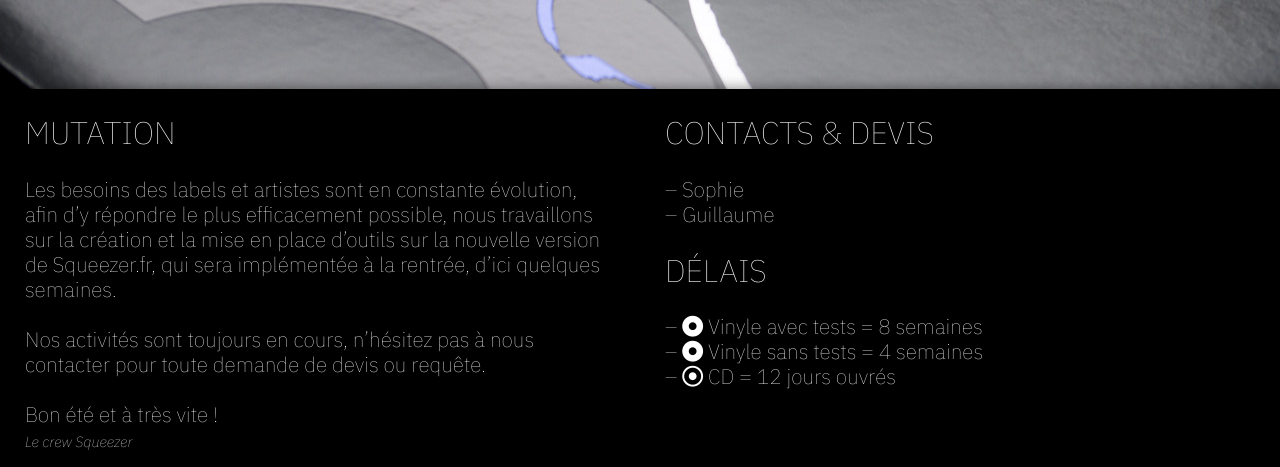
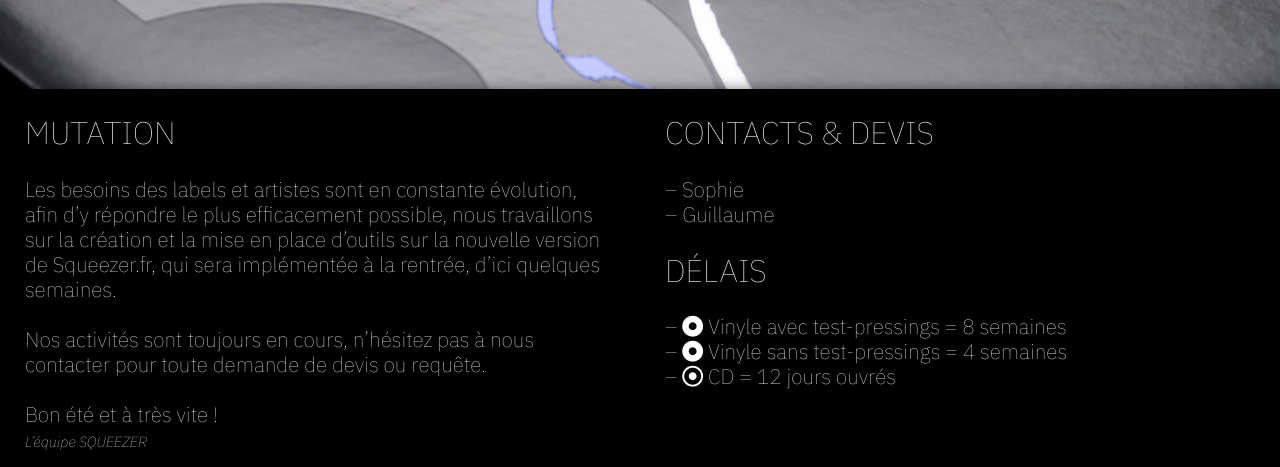
Before and after one commit to Kairos-Club/Squeezer, a plain HTML site: page index.html in a window 1280 px wide. Shown: the part 231-698 px from the top of the page. Drawn offline with Linux system fonts and the light colour scheme.

Commit message:
Update 👀

```diff
--- a/index.html
+++ b/index.html
@@ -67,7 +67,7 @@ You will find that we listen closely to our clients' needs and offer high qualit
 
                 <p>
                     Bon été et à très vite !<br>
-                    <em><small>Le crew Squeezer</small></em>
+                    <em><small>L’équipe SQUEEZER</small></em>
                 </p>
 
             </div>
@@ -85,8 +85,8 @@ You will find that we listen closely to our clients' needs and offer high qualit
                 <h2>Délais</h2>
                 <p>
 
-                    – <i class="fas fa-dot-circle"></i> Vinyle avec tests = 8 semaines<br>
-                    – <i class="fas fa-dot-circle"></i> Vinyle sans tests = 4 semaines<br>
+                    – <i class="fas fa-dot-circle"></i> Vinyle avec test-pressings = 8 semaines<br>
+                    – <i class="fas fa-dot-circle"></i> Vinyle sans test-pressings = 4 semaines<br>
                     – <i class="far fa-dot-circle"></i> CD = 12 jours ouvrés
                 </p>
 
```
